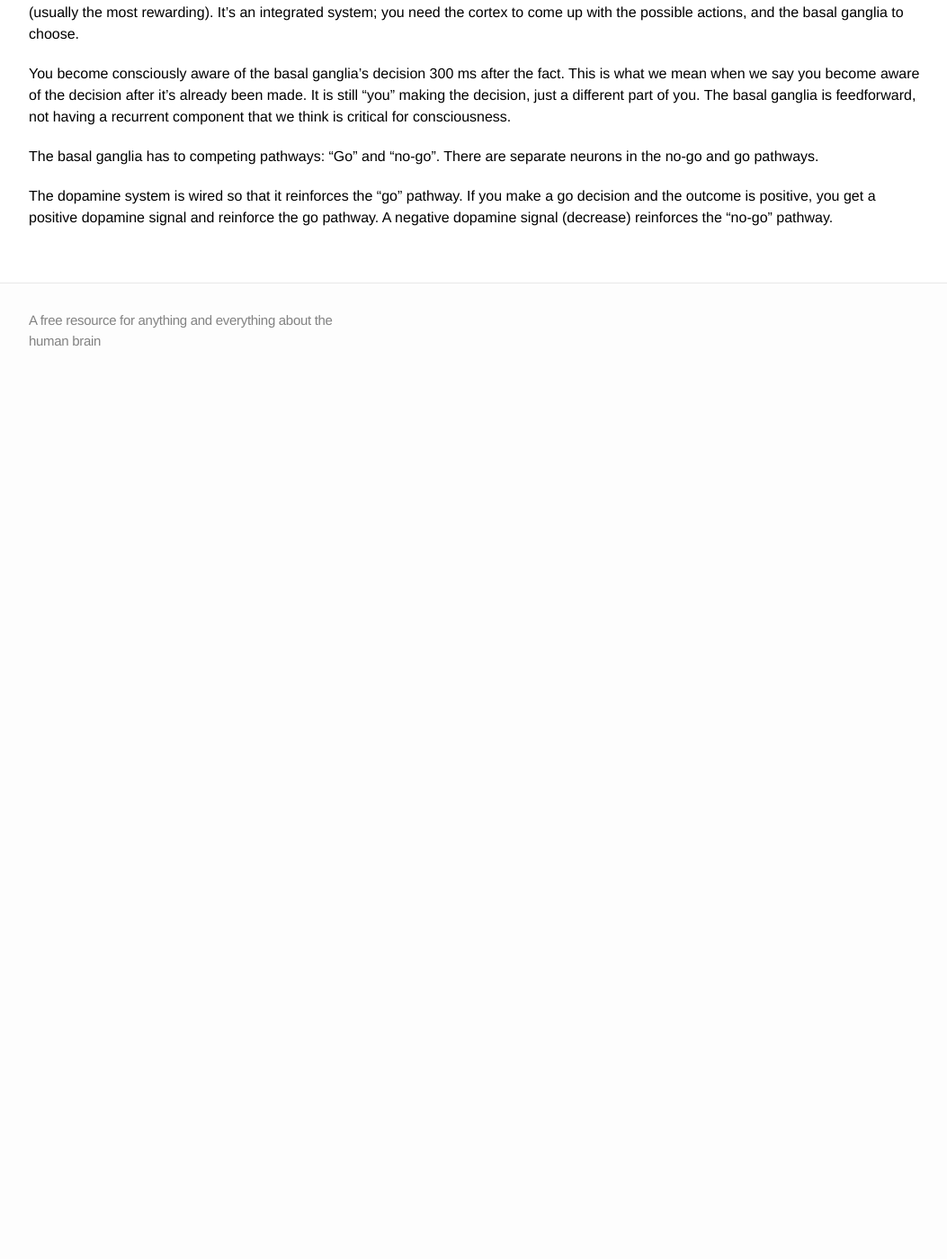
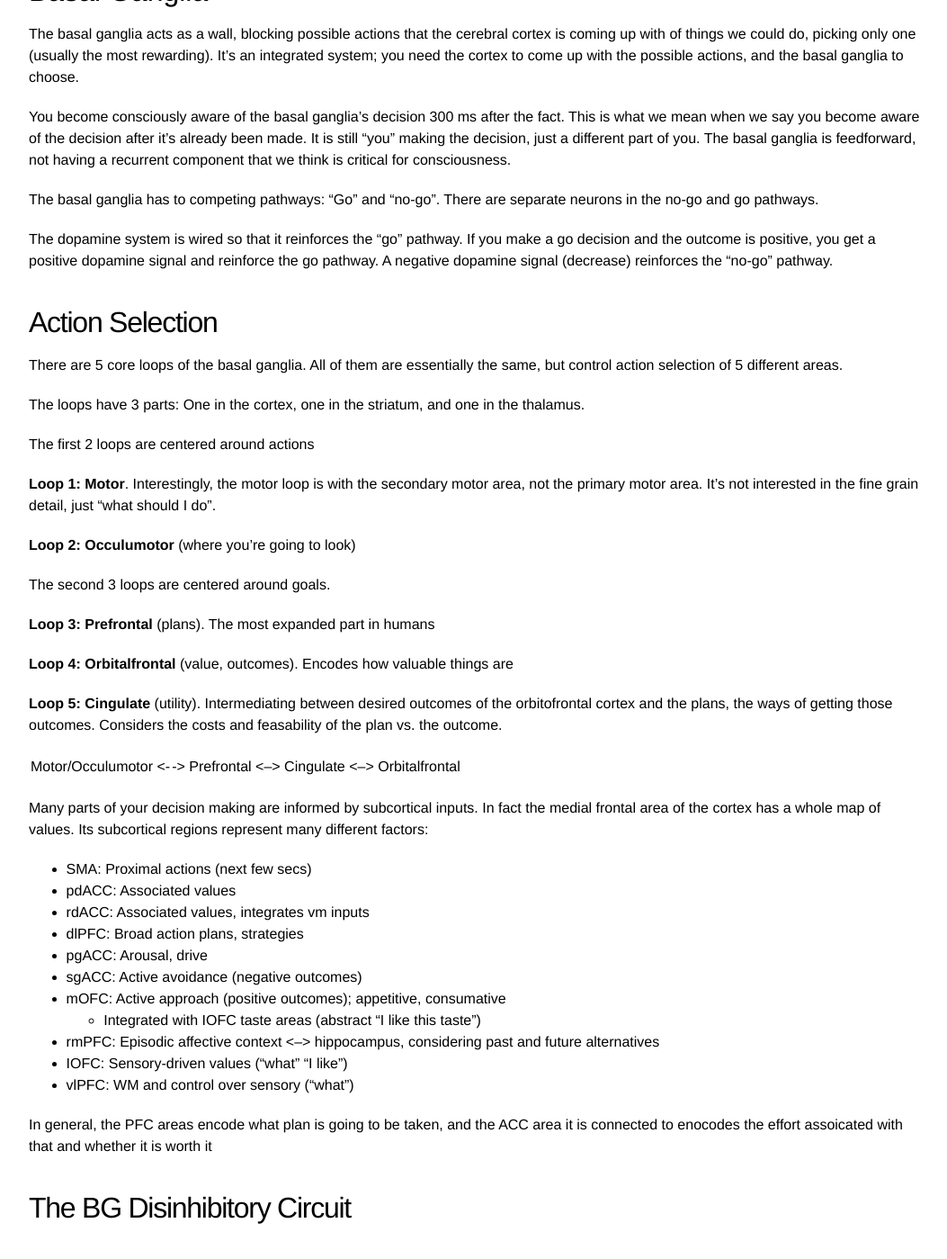
Before and after one commit to mdelsole/brain-nexus, a Jekyll site: the page built from computational-neuroscience/Motor/index.markdown, in a window 1280 px wide and 1400 px high, scrolled down 2557 px. Shown: the whole window at 90% size, without its empty margins (108-1161 px from the left). Built offline with Jekyll 4.4.1, drawn with Linux system fonts in a browser that asks for light colours; before the commit the page ends 2992 px from its top, so only the background shows below that; some of the changed text lies outside the part shown.

Commit message:
action selection

```diff
--- a/computational-neuroscience/Motor/index.markdown
+++ b/computational-neuroscience/Motor/index.markdown
@@ -81,3 +81,43 @@ You become consciously aware of the basal ganglia's decision 300 ms after the fa
 The basal ganglia has to competing pathways: "Go" and "no-go". There are separate neurons in the no-go and go pathways.
 
 The dopamine system is wired so that it reinforces the "go" pathway. If you make a go decision and the outcome is positive, you get a positive dopamine signal and reinforce the go pathway. A negative dopamine signal (decrease) reinforces the "no-go" pathway.
+
+## Action Selection
+
+There are 5 core loops of the basal ganglia. All of them are essentially the same, but control action selection of 5 different areas.
+
+The loops have 3 parts: One in the cortex, one in the striatum, and one in the thalamus.
+
+The first 2 loops are centered around actions
+
+**Loop 1: Motor**. Interestingly, the motor loop is with the secondary motor area, not the primary motor area. It's not interested in the fine grain detail, just "what should I do".
+
+**Loop 2: Occulumotor** (where you're going to look)
+
+The second 3 loops are centered around goals.
+
+**Loop 3: Prefrontal** (plans). The most expanded part in humans
+
+**Loop 4: Orbitalfrontal** (value, outcomes). Encodes how valuable things are
+
+**Loop 5: Cingulate** (utility). Intermediating between desired outcomes of the orbitofrontal cortex and the plans, the ways of getting those outcomes. Considers the costs and feasability of the plan vs. the outcome.
+
+Motor/Occulumotor <-|-> Prefrontal <--> Cingulate <--> Orbitalfrontal
+
+Many parts of your decision making are informed by subcortical inputs. In fact the medial frontal area of the cortex has a whole map of values. Its subcortical regions represent many different factors:
+
+* SMA: Proximal actions (next few secs)
+* pdACC: Associated values
+* rdACC: Associated values, integrates vm inputs
+* dlPFC: Broad action plans, strategies
+* pgACC: Arousal, drive
+* sgACC: Active avoidance (negative outcomes)
+* mOFC: Active approach (positive outcomes); appetitive, consumative
+    * Integrated with IOFC taste areas (abstract "I like this taste")
+* rmPFC: Episodic affective context <--> hippocampus, considering past and future alternatives
+* IOFC: Sensory-driven values ("what" "I like")
+* vlPFC: WM and control over sensory ("what")
+
+In general, the PFC areas encode what plan is going to be taken, and the ACC area it is connected to enocodes the effort assoicated with that and whether it is worth it
+
+## The BG Disinhibitory Circuit
```
